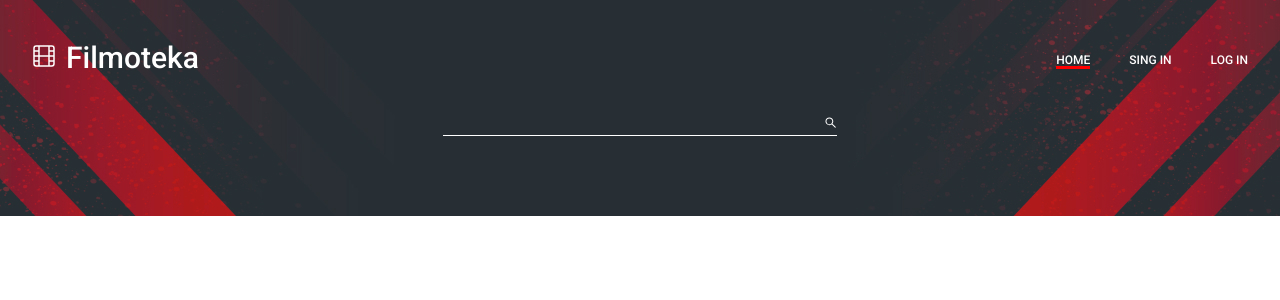
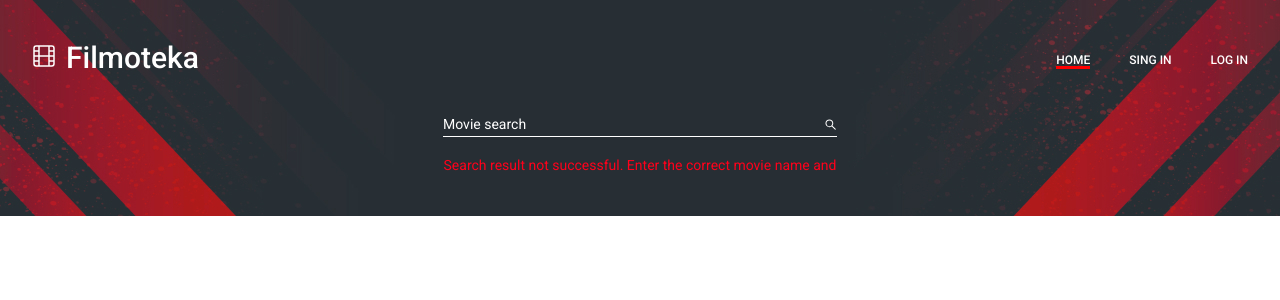
Before and after one commit to MaximKucheriaviy/FilmotekaPetReact, a React (Create React App) app: page / in a window 1280 px wide. Shown: the top 300 px of the page. Built offline with nearby package versions, Linux system fonts and the light colour scheme; no server answers.

Commit message:
search header ready

```diff
--- a/src/components/SearchForm/SearchForm.jsx
+++ b/src/components/SearchForm/SearchForm.jsx
@@ -16,6 +16,7 @@ export const SearchForm = () => {
                 id="search"
                 onChange={chageHendler}
                 value={keyword}
+                placeholder="Movie search"
             />
             <button type="submit"><AiOutlineSearch className="search-icon" color="white"/></button>
         </StyledSearchForm>
--- a/src/components/SearchForm/SerchFormStyled.jsx
+++ b/src/components/SearchForm/SerchFormStyled.jsx
@@ -7,7 +7,6 @@ export const StyledSearchForm = styled.form`
     margin-right: auto;
     margin-top: 54px;
     width: 280px;
-    height: 20px;
     @media screen and (min-width: 768px){
         width: 366px;
         margin-top: 40px;
@@ -18,10 +17,39 @@ export const StyledSearchForm = styled.form`
 
     & input{
         width: 100%;
+        display: block;
+        box-sizing: border-box;
 
         background-color: transparent;
         border: none;
         border-bottom: 0.5px solid #FFFFFF;
+        padding-bottom: 4px;
+        padding-left: 0;
+
+        font-family: 'Roboto';
+        font-style: normal;
+        font-weight: 400;
+        font-size: 14px;
+        line-height: 16px;
+        color: #FFFFFF;
+        opacity: 1;
+
+        &::placeholder{
+            font-family: 'Roboto';
+            font-style: normal;
+            font-weight: 400;
+            font-size: 14px;
+            line-height: 16px;
+            color: #FFFFFF;
+            opacity: 1;
+        }
+        &:focus{
+            outline: none;
+            box-shadow: 0px 0px 20px #7c3c00;
+            &::placeholder{
+                opacity: 0;
+            }
+        }
     }
 
     & button{
--- a/src/components/header/header.jsx
+++ b/src/components/header/header.jsx
@@ -1,11 +1,13 @@
 import { SearchForm } from "../SearchForm/SearchForm"
 import { useLocation } from "react-router-dom";
 import { HeaderStyled, HeaderContainer, Logo, NavButton } from "./headerStyled";
+import { useState } from "react";
 import icons from "./images/symbol-defs.svg"
 
 
 export const Header = ({isAutorised, userName, removeLogedUser, libraryTogle}) => {
     const location = useLocation();
+    const [serarchError] = useState(true);
     const logoutHendloer = () => {
         removeLogedUser();
     }
@@ -39,6 +41,7 @@ export const Header = ({isAutorised, userName, removeLogedUser, libraryTogle}) =
 
                 {isAutorised && <button type="button" onClick={logoutHendloer}>{"Log Out " + userName}</button>}
                 {libraryTogle ? <button type="button">wached</button> : <SearchForm/>}
+                {serarchError && <p className="search-error">Search result not successful. Enter the correct movie name and </p>}
             </HeaderContainer>
         </HeaderStyled>
     )
--- a/src/components/header/headerStyled.jsx
+++ b/src/components/header/headerStyled.jsx
@@ -46,11 +46,28 @@ export const HeaderStyled = styled.header`
         justify-content: space-between;
         align-items: center;
     }
+
+    & .search-error{
+        text-align: center;
+        margin-top: 20px;
+
+        font-family: 'Roboto';
+        font-style: normal;
+        font-weight: 400;
+        font-size: 14px;
+        line-height: 16px;
+        color: #FF001B;
+    }
 `
 
 export const HeaderContainer = styled(Container)`
-    padding-left: 32px;
-    padding-right: 32px;
+    padding-left: 20px;
+    padding-right: 20px;
+    @media screen and (min-width: 768px){
+        padding-left: 32px;
+        padding-right: 32px;
+    }
+
 `
 
 export const Logo = styled.div`
--- a/src/index.scss
+++ b/src/index.scss
@@ -20,7 +20,7 @@ code {
     monospace;
 }
 
-h1, h2, h3{
+h1, h2, h3, p{
   margin: 0;
   padding: 0;
 }
```
